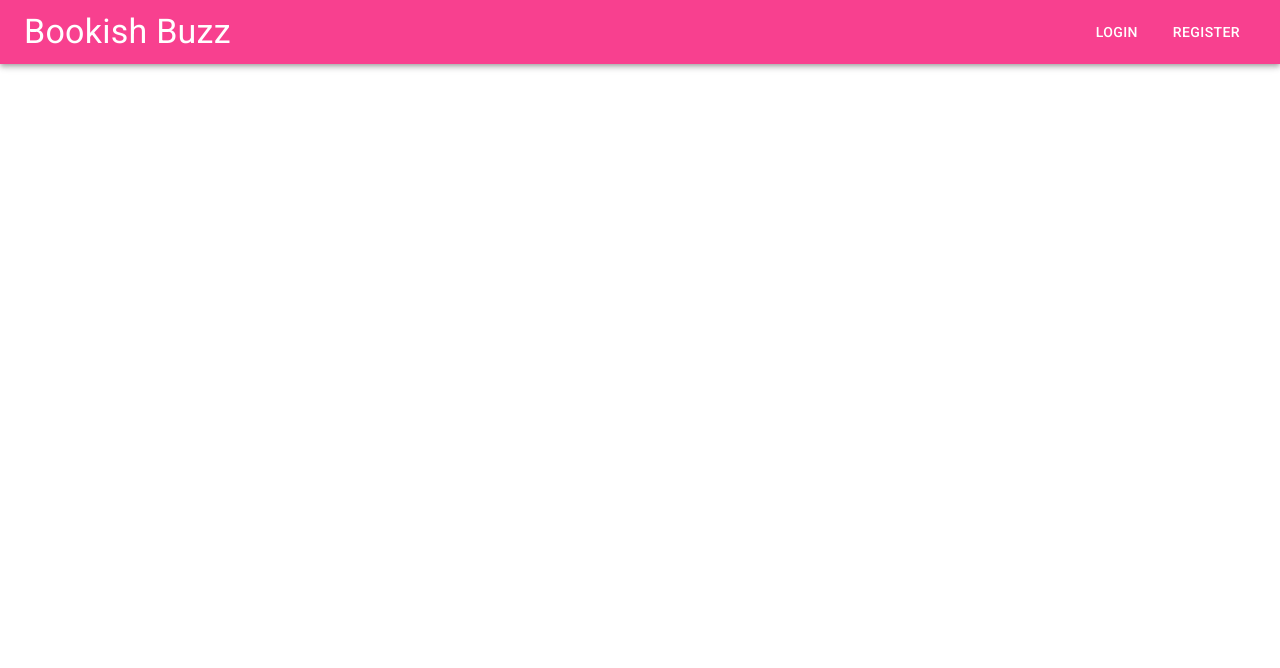
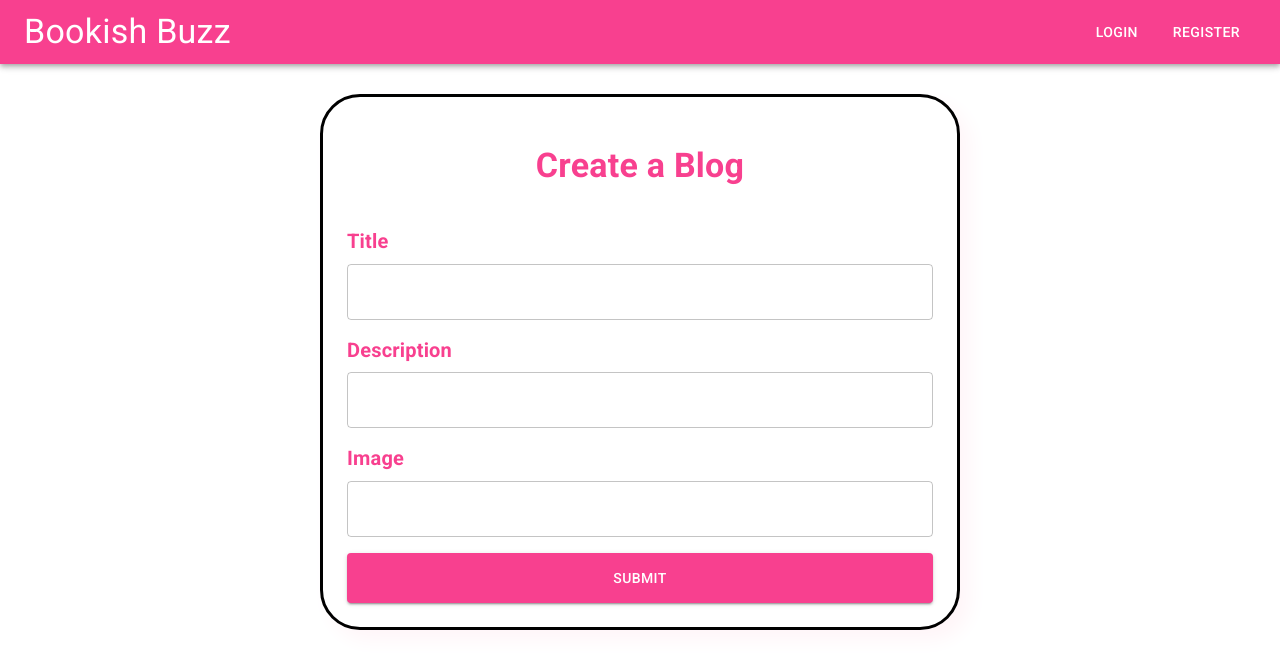
Before and after one commit to ayushmakafle/BookishBuzz, a React (Create React App) app in the folder client/: page /create-blog in a window 1280 px wide. Shown: the top 668 px of the page. Built offline with nearby package versions, Linux system fonts and the light colour scheme.

Commit message:
create blogs

```diff
--- a/client/src/App.js
+++ b/client/src/App.js
@@ -18,7 +18,7 @@ function App() {
         <Route path = '/' element={<Blogs />}/>
         <Route path = '/blogs' element={<Blogs />}/>
         <Route path = '/my-blogs' element={<UserBlog />}/>
-        <Route path = '/create-blogs' element={<CreateBlog />}/>
+        <Route path = '/create-blog' element={<CreateBlog />}/>
 
         <Route path = '/login' element={<Login/>}/>
         <Route path = '/register' element={<Register/>}/>
--- a/client/src/components/BlogCard.js
+++ b/client/src/components/BlogCard.js
@@ -13,7 +13,7 @@ const BlogCard = ({ title, description, image, username, time }) => {
   const formattedDate = moment(time).format('YYYY-MM-DD HH:mm:ss');
 
   return (
-    <Card sx={{ width: '40%', margin: 'auto', mt: 2, padding: 2, boxShadow: '5px 5px 10px #ccc', ':hover:': { boxShadow: '10px 10px 20px #ccc' } }}>
+    <Card sx={{ width: '100%', margin: 'auto', mt: 2, padding: 2, boxShadow: '5px 5px 10px #ccc', ':hover:': { boxShadow: '10px 10px 20px #ccc' } }}>
       <CardHeader
         avatar={<Avatar sx={{ bgcolor: red[500] }} aria-label="recipe">{username}</Avatar>}
         title={username}
--- a/client/src/components/Header.js
+++ b/client/src/components/Header.js
@@ -43,7 +43,7 @@ const Header = () => {
 
                 <Tab label="Blogs" LinkComponent={Link} to='/blogs'/>
                 <Tab label="My Blogs" LinkComponent={Link} to='/my-blogs'/>
-                <Tab label="Create Blog" LinkComponent={Link} to='/create-blogs'/>
+                <Tab label="Create Blog" LinkComponent={Link} to='/create-blog'/>
 
             </Tabs>
           </Box>
--- a/client/src/pages/Blogs.js
+++ b/client/src/pages/Blogs.js
@@ -23,7 +23,7 @@ const Blogs = () => {
     },[])
 
   return (
-    <div>
+    <div style={{ margin: '30px' }}>
         {blogs && blogs.map(blog => (
             <BlogCard
                 title={blog.title}
--- a/client/src/pages/CreateBlog.js
+++ b/client/src/pages/CreateBlog.js
@@ -1,31 +1,126 @@
-import React, { useState } from 'react'
-import { Box, Typography } from '@mui/material'
+import React, { useState } from "react";
+import axios from "axios";
+import { useNavigate } from "react-router-dom";
+import { Box, Button, InputLabel, TextField, Typography } from "@mui/material";
+import { toast } from "react-toastify";
 
 const CreateBlog = () => {
+  const id = localStorage.getItem("userId");
+  const navigate = useNavigate();
+  const [inputs, setInputs] = useState({
+    title: "",
+    description: "",
+    image: "",
+  });
 
-    const [inputs,setInputs] = useState({
-        title : '',
-        description:'',
-        image:''
-    })
+  // Input change
+  const handleChange = (e) => {
+    setInputs((prevState) => ({
+      ...prevState,
+      [e.target.name]: e.target.value,
+    }));
+  };
 
-    //form
-    const handleSubmit = (e) => {
-        e.preventDefault()
-        console.log(inputs)
+  // Form submission
+  const handleSubmit = async (e) => {
+    e.preventDefault();
+    try {
+      const { data } = await axios.post("/api/v1/blog/create-blog", {
+        title: inputs.title,
+        description: inputs.description,
+        image: inputs.image,
+        user: id,
+      });
+      if (data?.success) {
+        toast.success("Blog Created");
+        navigate("/my-blogs");
+      }
+    } catch (error) {
+      console.log(error);
     }
+  };
 
   return (
-    <>
-        <form onSubmit={handleSubmit}>
-            <Box width={'80%'} border={3} borderRadius={10} padding={3} margin="auto" boxShadow={"10px 10px 10px #ccc"} display={'flex'} flexDirection={'column'}>
-                <Typography variant='h2' text-align={'center'} fontWeight={'bold'} padding={3} color='gray'>
-                    Create a Blog
-                </Typography>
-            </Box>
-        </form>
-    </>
-  )
-}
+    <form onSubmit={handleSubmit}>
+      <Box
+        width={"50%"}
+        border={3}
+        borderRadius={10}
+        padding={3}
+        margin="auto"
+        boxShadow={"10px 10px 20px #fff5f8"}
+        display="flex"
+        flexDirection={"column"}
+        marginTop="30px"
+      >
+        <Typography
+          variant="h4"
+          textAlign={"center"}
+          fontWeight="bold"
+          padding={3}
+          color="#f8408f"
+        >
+          Create a Blog
+        </Typography>
+        <InputLabel sx={{ mb: 1, mt: 2, fontSize: "20px", fontWeight: "bold", color: "#f8408f" }}>
+          Title
+        </InputLabel>
+        <TextField
+          name="title"
+          value={inputs.title}
+          onChange={handleChange}
 
-export default CreateBlog
+          variant="outlined"
+          required
+          sx={{
+            "& .MuiOutlinedInput-root.Mui-focused .MuiOutlinedInput-notchedOutline": {
+              borderColor: "#f8408f", // Pink border when selected
+            },
+          }}
+        />
+        <InputLabel sx={{ mb: 1, mt: 2, fontSize: "20px", fontWeight: "bold", color: "#f8408f" }}>
+          Description
+        </InputLabel>
+        <TextField
+          name="description"
+          value={inputs.description}
+          onChange={handleChange}
+
+          variant="outlined"
+          required
+          sx={{
+            "& .MuiOutlinedInput-root.Mui-focused .MuiOutlinedInput-notchedOutline": {
+              borderColor: "#f8408f",
+            },
+          }}
+        />
+        <InputLabel sx={{ mb: 1, mt: 2, fontSize: "20px", fontWeight: "bold", color: "#f8408f" }}>
+          Image
+        </InputLabel>
+        <TextField
+          name="image"
+          value={inputs.image}
+          onChange={handleChange}
+
+          variant="outlined"
+          required
+          sx={{
+            "& .MuiOutlinedInput-root.Mui-focused .MuiOutlinedInput-notchedOutline": {
+              borderColor: "#f8408f",
+            },
+          }}
+        />
+        <Button
+            type="submit"
+            color="primary"
+            variant="contained"
+            sx={{ backgroundColor: "#f8408f", mt: 2, height: '50px', '&:hover': { backgroundColor: "#d82776", },}}
+        >
+            SUBMIT
+        </Button>
+      </Box>
+    </form>
+  );
+};
+
+export default CreateBlog;
--- a/client/src/pages/UserBlog.js
+++ b/client/src/pages/UserBlog.js
@@ -1,3 +1,4 @@
+// UserBlog.js
 import React, { useEffect, useState } from 'react';
 import { Link } from 'react-router-dom';
 import axios from 'axios';
@@ -23,20 +24,9 @@ const UserBlog = () => {
     getUserBlogs();
   }, []);
 
-  useEffect(() => {
-    console.log(blogs);
-  }, [blogs]);
-
   return (
     <div style={{ display: 'flex', justifyContent: 'center', alignItems: 'center', height: '100vh' }}>
-      <div style={{ textAlign: 'left', marginRight: '20px' }}>
-        <img
-          src="/images/isometric-young-girl-using-techn.png"
-          alt="Empty blogs"
-          style={{ width: '300px', marginBottom: '20px' }}
-        />
-      </div>
-      <div style={{ textAlign: 'center' }}>
+      <div style={{ textAlign: 'center', marginRight: blogs.length > 0 ? '20px' : '0' }}>
         {blogs && blogs.length > 0 ? (
           blogs.map((blog) => (
             <BlogCard
@@ -51,8 +41,8 @@ const UserBlog = () => {
         ) : (
           <div>
             <h2>You don't have any blogs</h2>
-            <p style={{ marginBottom: '20px',marginTop:'10px' }}>We would love to read your thoughts on books!</p>
-            <Link to="/create-blogs">
+            <p style={{ marginBottom: '20px', marginTop: '10px' }}>We would love to read your thoughts on books!</p>
+            <Link to="/create-blog">
               <button style={{ padding: '10px 20px', fontSize: '16px', backgroundColor: '#f8408f', color: 'white', borderRadius: '5px', cursor: 'pointer' }}>
                 Create a Blog Now
               </button>
@@ -60,6 +50,15 @@ const UserBlog = () => {
           </div>
         )}
       </div>
+      {!blogs || blogs.length === 0 && (
+        <div style={{ textAlign: 'left', marginLeft: blogs.length > 0 ? '20px' : '0' }}>
+          <img
+            src="/images/isometric-young-girl-using-techn.png"
+            alt="Empty blogs"
+            style={{ width: '300px', marginBottom: '20px' }}
+          />
+        </div>
+      )}
     </div>
   );
 };
```
